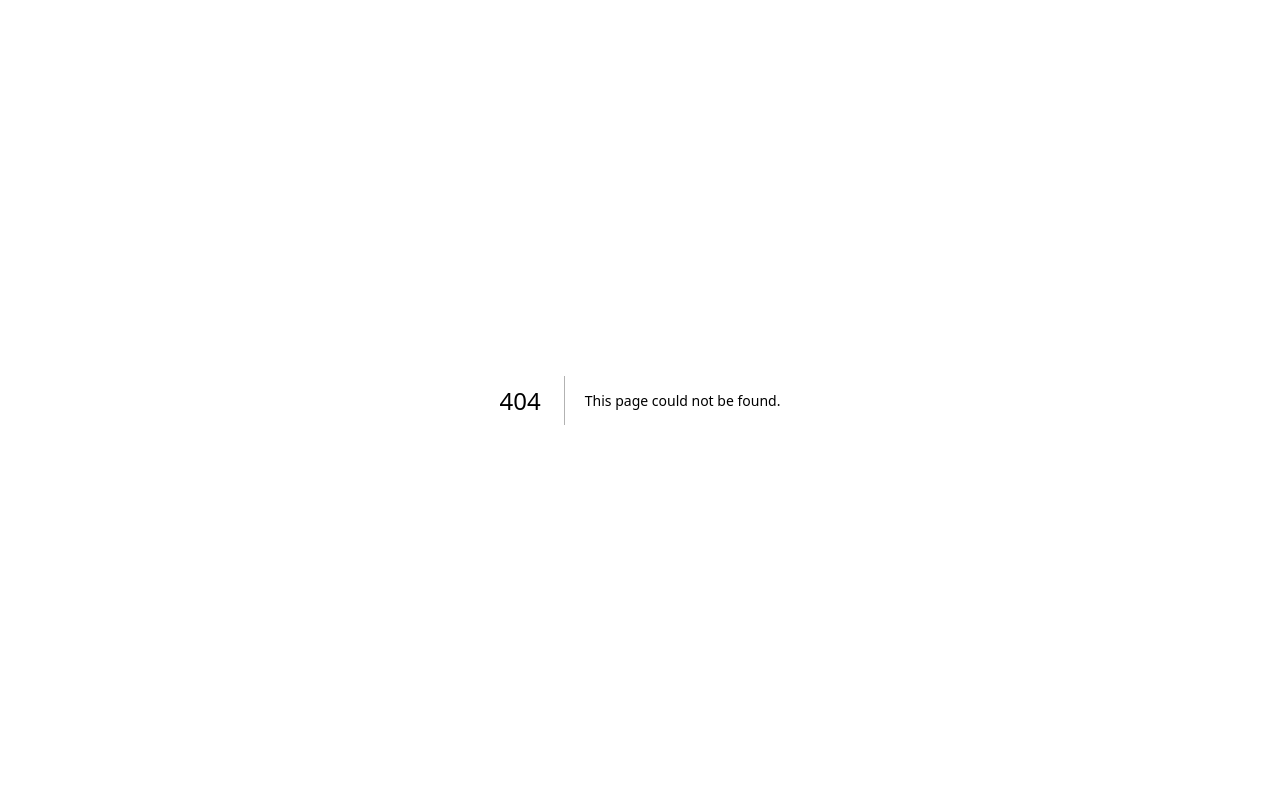
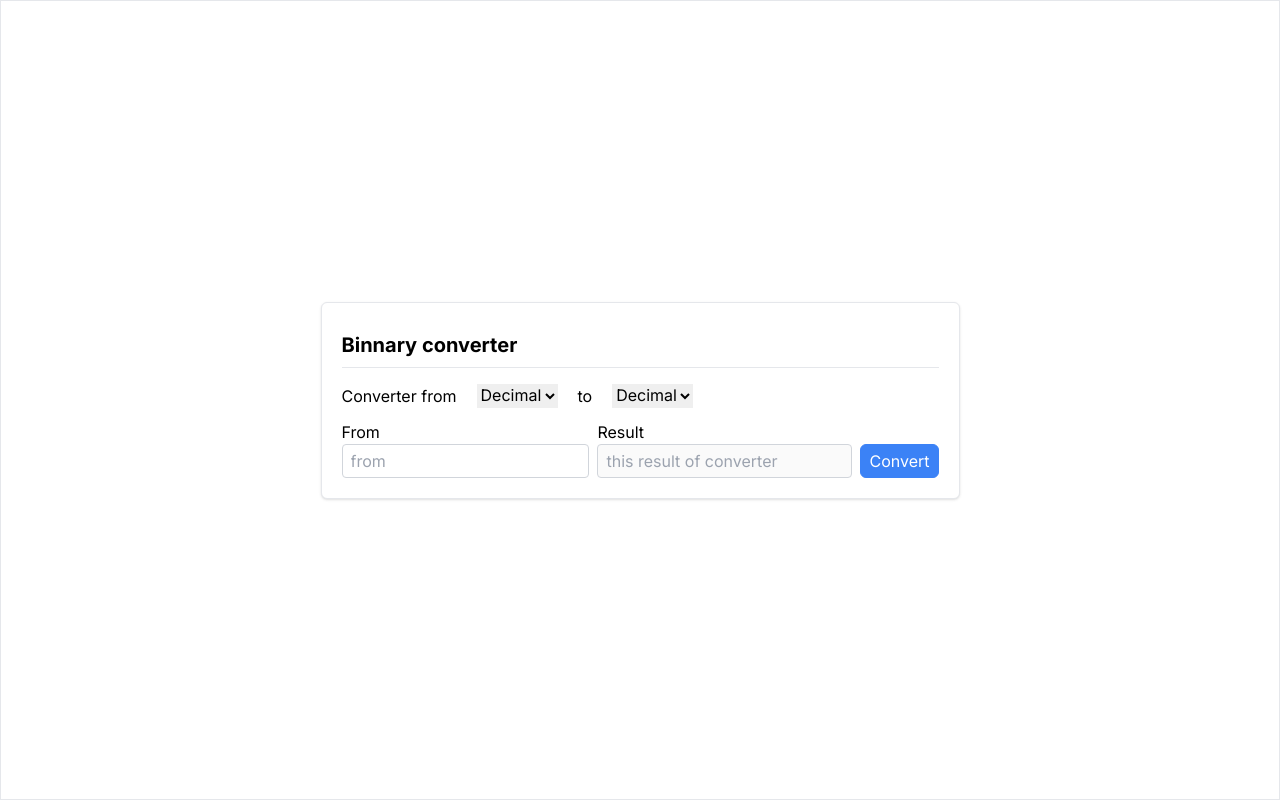
Before and after one commit to kangmiftah/assesment-test, a Next.js app: page /test-1 in a window 1280 px wide. Before the commit this address had no page. Built offline with nearby package versions, Linux system fonts and the light colour scheme.

Commit message:
penambahan task

```diff
--- a/src/app/globals.css
+++ b/src/app/globals.css
@@ -7,27 +7,3 @@
   --background-start-rgb: 214, 219, 220;
   --background-end-rgb: 255, 255, 255;
 }
-
-@media (prefers-color-scheme: dark) {
-  :root {
-    --foreground-rgb: 255, 255, 255;
-    --background-start-rgb: 0, 0, 0;
-    --background-end-rgb: 0, 0, 0;
-  }
-}
-
-body {
-  color: rgb(var(--foreground-rgb));
-  background: linear-gradient(
-      to bottom,
-      transparent,
-      rgb(var(--background-end-rgb))
-    )
-    rgb(var(--background-start-rgb));
-}
-
-@layer utilities {
-  .text-balance {
-    text-wrap: balance;
-  }
-}
--- a/src/app/layout.tsx
+++ b/src/app/layout.tsx
@@ -16,7 +16,15 @@ export default function RootLayout({
 }>) {
    return (
       <html lang="en">
-      <body className={inter.className}>{children}</body>
+         <body className={inter.className}>
+            <main className="flex min-h-screen w-full">
+               <div className="w-full flex items-center h-screen justify-center border border-solid">
+                  <div className="bg-white border border-solid rounded-md shadow p-5 w-1/2">
+                     {children}
+                  </div>
+               </div>
+            </main>
+         </body>
       </html>
    );
 }
--- a/src/app/page.tsx
+++ b/src/app/page.tsx
@@ -1,113 +1,29 @@
 import Image from "next/image";
+import Link from "next/link";
 
 export default function Home() {
-  return (
-    <main className="flex min-h-screen flex-col items-center justify-between p-24">
-      <div className="z-10 w-full max-w-5xl items-center justify-between font-mono text-sm lg:flex">
-        <p className="fixed left-0 top-0 flex w-full justify-center border-b border-gray-300 bg-gradient-to-b from-zinc-200 pb-6 pt-8 backdrop-blur-2xl dark:border-neutral-800 dark:bg-zinc-800/30 dark:from-inherit lg:static lg:w-auto  lg:rounded-xl lg:border lg:bg-gray-200 lg:p-4 lg:dark:bg-zinc-800/30">
-          Get started by editing&nbsp;
-          <code className="font-mono font-bold">src/app/page.tsx</code>
-        </p>
-        <div className="fixed bottom-0 left-0 flex h-48 w-full items-end justify-center bg-gradient-to-t from-white via-white dark:from-black dark:via-black lg:static lg:size-auto lg:bg-none">
-          <a
-            className="pointer-events-none flex place-items-center gap-2 p-8 lg:pointer-events-auto lg:p-0"
-            href="https://vercel.com?utm_source=create-next-app&utm_medium=appdir-template&utm_campaign=create-next-app"
-            target="_blank"
-            rel="noopener noreferrer"
-          >
-            By{" "}
-            <Image
-              src="/vercel.svg"
-              alt="Vercel Logo"
-              className="dark:invert"
-              width={100}
-              height={24}
-              priority
-            />
-          </a>
-        </div>
+   return (
+      <div>
+         <h1 className="text-2xl font-bold">Petunjuk assesment test</h1>
+         <p>
+            {" "}
+            Ada beberapa task yang harus diselesaikan untuk memenuhi syarat
+            test. berikut tasknya
+            <sup className="text-xs bg-slate-100 border border-solid text-red-500">
+               Waktu hanya 45 menit maksimal
+            </sup>
+         </p>
+
+         <div className="mt-2">
+            <ul className=" list-decimal pl-5">
+               <li> Buka page <Link href={"/test-1"} className=" underline cursor-pointer text-blue-500">Test-1</Link> </li>
+               <li> Ketika buka halaman tersebut kemungkinan ada terjadi error, perbaiki lah. jika tidak ada akan jadi bonus </li>
+               <li> Buat kan fungsi untuk converter binary seperti dalam UI tersebut, dengan aturan <i>x</i> to decimal or decimal to <i>x</i> </li>
+               <li> berikan validasi supaya tidak bisa memilih selain <i>x</i> to decimal or decimal to <i>x</i> </li>
+               <li> pada <i> .client </i> hanya digunakan untuk render UI, tidak boleh ada fungsi atau logic </li>
+               <li> fungsi logic hanya pada <i> .provider </i> </li>
+            </ul>
+         </div>
       </div>
-
-      <div className="relative z-[-1] flex place-items-center before:absolute before:h-[300px] before:w-full before:-translate-x-1/2 before:rounded-full before:bg-gradient-radial before:from-white before:to-transparent before:blur-2xl before:content-[''] after:absolute after:-z-20 after:h-[180px] after:w-full after:translate-x-1/3 after:bg-gradient-conic after:from-sky-200 after:via-blue-200 after:blur-2xl after:content-[''] before:dark:bg-gradient-to-br before:dark:from-transparent before:dark:to-blue-700 before:dark:opacity-10 after:dark:from-sky-900 after:dark:via-[#0141ff] after:dark:opacity-40 sm:before:w-[480px] sm:after:w-[240px] before:lg:h-[360px]">
-        <Image
-          className="relative dark:drop-shadow-[0_0_0.3rem_#ffffff70] dark:invert"
-          src="/next.svg"
-          alt="Next.js Logo"
-          width={180}
-          height={37}
-          priority
-        />
-      </div>
-
-      <div className="mb-32 grid text-center lg:mb-0 lg:w-full lg:max-w-5xl lg:grid-cols-4 lg:text-left">
-        <a
-          href="https://nextjs.org/docs?utm_source=create-next-app&utm_medium=appdir-template&utm_campaign=create-next-app"
-          className="group rounded-lg border border-transparent px-5 py-4 transition-colors hover:border-gray-300 hover:bg-gray-100 hover:dark:border-neutral-700 hover:dark:bg-neutral-800/30"
-          target="_blank"
-          rel="noopener noreferrer"
-        >
-          <h2 className="mb-3 text-2xl font-semibold">
-            Docs{" "}
-            <span className="inline-block transition-transform group-hover:translate-x-1 motion-reduce:transform-none">
-              -&gt;
-            </span>
-          </h2>
-          <p className="m-0 max-w-[30ch] text-sm opacity-50">
-            Find in-depth information about Next.js features and API.
-          </p>
-        </a>
-
-        <a
-          href="https://nextjs.org/learn?utm_source=create-next-app&utm_medium=appdir-template-tw&utm_campaign=create-next-app"
-          className="group rounded-lg border border-transparent px-5 py-4 transition-colors hover:border-gray-300 hover:bg-gray-100 hover:dark:border-neutral-700 hover:dark:bg-neutral-800/30"
-          target="_blank"
-          rel="noopener noreferrer"
-        >
-          <h2 className="mb-3 text-2xl font-semibold">
-            Learn{" "}
-            <span className="inline-block transition-transform group-hover:translate-x-1 motion-reduce:transform-none">
-              -&gt;
-            </span>
-          </h2>
-          <p className="m-0 max-w-[30ch] text-sm opacity-50">
-            Learn about Next.js in an interactive course with&nbsp;quizzes!
-          </p>
-        </a>
-
-        <a
-          href="https://vercel.com/templates?framework=next.js&utm_source=create-next-app&utm_medium=appdir-template&utm_campaign=create-next-app"
-          className="group rounded-lg border border-transparent px-5 py-4 transition-colors hover:border-gray-300 hover:bg-gray-100 hover:dark:border-neutral-700 hover:dark:bg-neutral-800/30"
-          target="_blank"
-          rel="noopener noreferrer"
-        >
-          <h2 className="mb-3 text-2xl font-semibold">
-            Templates{" "}
-            <span className="inline-block transition-transform group-hover:translate-x-1 motion-reduce:transform-none">
-              -&gt;
-            </span>
-          </h2>
-          <p className="m-0 max-w-[30ch] text-sm opacity-50">
-            Explore starter templates for Next.js.
-          </p>
-        </a>
-
-        <a
-          href="https://vercel.com/new?utm_source=create-next-app&utm_medium=appdir-template&utm_campaign=create-next-app"
-          className="group rounded-lg border border-transparent px-5 py-4 transition-colors hover:border-gray-300 hover:bg-gray-100 hover:dark:border-neutral-700 hover:dark:bg-neutral-800/30"
-          target="_blank"
-          rel="noopener noreferrer"
-        >
-          <h2 className="mb-3 text-2xl font-semibold">
-            Deploy{" "}
-            <span className="inline-block transition-transform group-hover:translate-x-1 motion-reduce:transform-none">
-              -&gt;
-            </span>
-          </h2>
-          <p className="m-0 max-w-[30ch] text-balance text-sm opacity-50">
-            Instantly deploy your Next.js site to a shareable URL with Vercel.
-          </p>
-        </a>
-      </div>
-    </main>
-  );
+   );
 }
--- /dev/null
+++ b/src/app/test-1/page.client.tsx
@@ -0,0 +1,72 @@
+import { useEffect, useState } from "react";
+import { PageProvider } from "./page.provider";
+
+const convertType = [
+   { id: 1, type: "Decimal" },
+   { id: 2, type: "Binnary" },
+   { id: 8, type: "Octa" },
+   { id: 16, type: "Hexa" },
+];
+
+function InterPage() {
+   return (
+      <>
+         <div className="mb-4 border-b border-solid py-2">
+            <h1 className="text-xl font-bold ">Binnary converter</h1>
+         </div>
+         <div>
+            <div className="flex space-x-5">
+               <div> Converter from </div>
+               <select>
+                  {convertType.map((f, _) => (
+                     <option key={_} value={f.id}>
+                        {" "}
+                        {f.type}{" "}
+                     </option>
+                  ))}
+               </select>
+               <div>to</div>
+               <select>
+                  {convertType.map((f, _) => (
+                     <option key={_} value={f.id}>
+                        {f.type}{" "}
+                     </option>
+                  ))}
+               </select>
+            </div>
+
+            <div className="flex mt-3 space-x-2">
+               <div>
+                  <label>From</label>
+                  <input
+                     placeholder="from"
+                     className="px-2 rounded py-1 w-full border boder-solid border-gray-300 focus:outline-blue-500"
+                  />
+               </div>
+               <div>
+                  <label>Result</label>
+                  <input
+                     placeholder="this result of converter"
+                     disabled
+                     className="px-2 rounded py-1 w-full border boder-solid border-gray-300 focus:outline-blue-500"
+                  />
+               </div>
+
+               <div className="flex items-end">
+                  <button className="py-1 w-full px-2 border border-solid border-blue-500 hover:bg-blue-400 active:bg-blue-500 rounded-md bg-blue-500 text-white ">
+                     Convert
+                  </button>
+               </div>
+            </div>
+         </div>
+      </>
+   );
+}
+
+export default function ClientPage(props: any) {
+   return (
+      <PageProvider>
+         <InterPage {...props} />
+      </PageProvider>
+   );
+}
--- /dev/null
+++ b/src/app/test-1/page.provider.tsx
@@ -0,0 +1,17 @@
+import { createContext, PropsWithChildren, useContext, useState } from "react"
+import { initialState, INITIALSTATETYPE } from "./page.type"
+
+const context = createContext<INITIALSTATETYPE>(initialState);
+
+export function PageProvider({ children }:PropsWithChildren){
+   return <context.Provider value={{
+      action: {},
+      state: {}
+   }}>
+      {children}
+   </context.Provider>
+}
+
+export default function usePageTest1(){
+   return useContext(context)
+}
--- /dev/null
+++ b/src/app/test-1/page.tsx
@@ -0,0 +1,8 @@
+import ClientPage from "./page.client";
+
+export default function Page(){
+
+   return <>
+      <ClientPage />
+   </>
+}
--- /dev/null
+++ b/src/app/test-1/page.type.ts
@@ -0,0 +1,13 @@
+
+
+
+
+export type INITIALSTATETYPE  = {
+   action: {},
+   state: {}
+}
+
+export const initialState:INITIALSTATETYPE = {
+   action: {},
+   state: {}
+}
```
Lines whose indentation alone changed are shown as unchanged.
